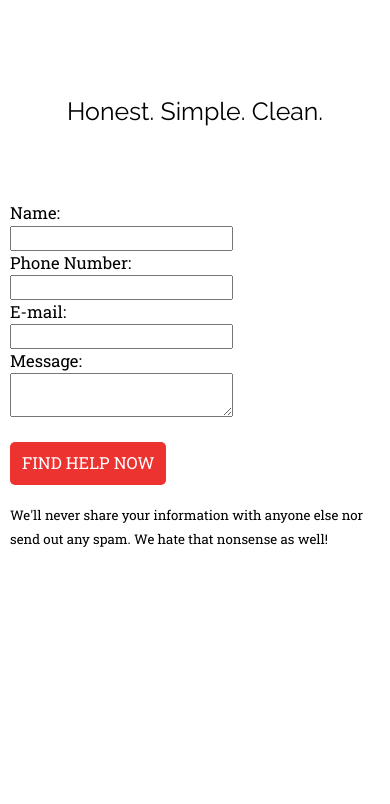
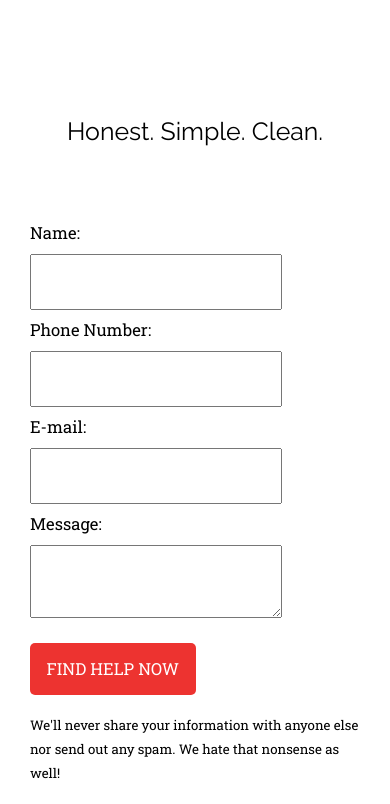
Before and after one commit to aboveandbeyone/cleand, a plain HTML site: page index.html in a window 390 px wide. Shown: the part 3607-4411 px from the top of the page. Before the commit the page ends 4157 px from the top, so only its background shows below. Drawn offline with Linux system fonts and the light colour scheme.

Commit message:
Add styling to form on mobile

```diff
--- a/css/style.css
+++ b/css/style.css
@@ -334,6 +334,22 @@ ul li, p {
 }
 /* END Guarantee */
 /* Form */
+.form {
+    padding: 1.2em;
+    min-width: 100%;
+}
+
+.form > input,
+.form > textarea,
+.form > button {
+    padding: 1em;
+}
+
+.form > label,
+.form > input {
+    margin-bottom: 0.5em;
+}
+
 .form label,
 .form input,
 .form textarea,
@@ -352,7 +368,6 @@ ul li, p {
         grid-template-columns: [labels] auto [controls] 1fr;
         grid-auto-flow: row;
         grid-gap: 0.8em;
-        padding: 1.2em;
     }
     .form-title {
         grid-column: span 2;
@@ -371,11 +386,8 @@ ul li, p {
     .form > button {
         grid-column: controls;
         grid-row: auto;
-        padding: 1em;
     }
 }
-
-
 
 /* END Form */
 
```
